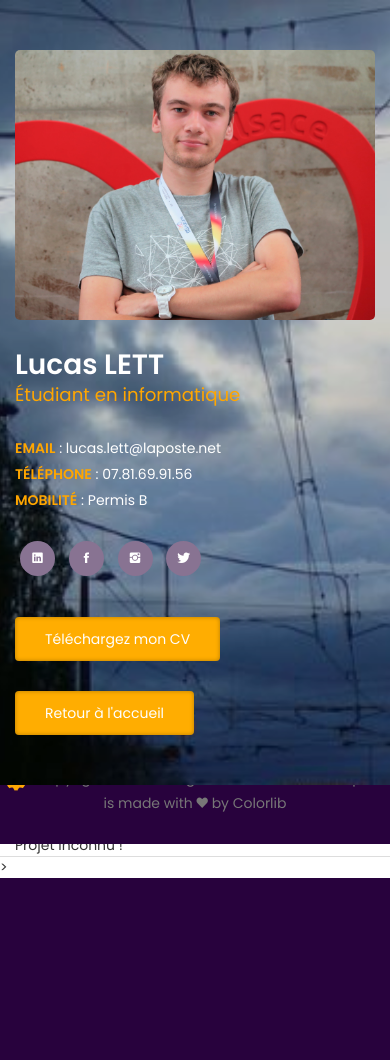
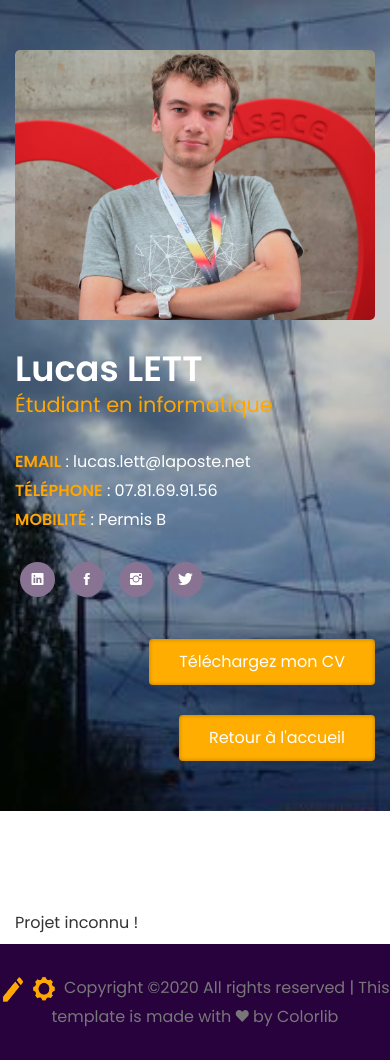
Before and after one commit to achencraft/lucas-lett.fr, a PHP site: page /projet.php?id= in a window 390 px wide. Before the commit the page ends 878 px from the top, so only its background shows below. Run offline with PHP 8.4, Linux system fonts and the light colour scheme; data that the repository does not hold is empty; a stand-in replaces the project's code that opens the database connection; some web fonts are replaced.

Commit message:
résolution bugs

```diff
--- a/CV.php
+++ b/CV.php
@@ -27,6 +27,8 @@
 
 </head>
 <body>
+
+<div id="wrap">
 
 	<section class="intro-section">
 		<div class="container" style="margin-top: 10%;">
@@ -109,7 +111,7 @@
 		</div><!-- container -->
 	</section><!-- about-section -->
 
-	<footer style=" bottom: 0px; position: fixed;  left: 0;  right: 0;" >
+	<footer style=" bottom: 0px; position: absolute;  left: 0;  right: 0;" >
 		<p class="copyright">
 		<a href="admin"><img style="height:30px; width:30px;" src="images/settings.png"></a>
 
@@ -138,5 +140,7 @@ Copyright &copy;<script>document.write(new Date().getFullYear());</script> All r
 
 	<script src="common-js/scripts.js"></script>
 
+
+</div>
 </body>
 </html>
--- a/admin/index.php
+++ b/admin/index.php
@@ -30,6 +30,8 @@ require "../bdd.php";
 
 </head>
 <body>
+
+<div id="wrap">
 
 	<section class="intro-section">
 		<div class="container" >
@@ -104,7 +106,7 @@ require "../bdd.php";
 
 
 
-	<footer style="    z-index: 1; bottom: 0px; position: fixed;  left: 0;  right: 0;" >
+	<footer style="    z-index: 1; bottom: 0px; position: absolute;  left: 0;  right: 0;" >
 		<p class="copyright">
 		<a href=""><img style="height:30px; width:30px;" src="../images/settings.png"></a>
 			<!-- Link back to Colorlib can't be removed. Template is licensed under CC BY 3.0. -->
@@ -132,5 +134,7 @@ Copyright &copy;<script>document.write(new Date().getFullYear());</script> All r
 
 	<script src="../common-js/scripts.js"></script>
 
+</div>
+
 </body>
 </html>
--- a/admin/new.php
+++ b/admin/new.php
@@ -30,6 +30,8 @@ require "../bdd.php";
 
 </head>
 <body>
+
+<div id="wrap">
 
 <section class="intro-section">
 		<div class="container" >
@@ -164,7 +166,7 @@ require "../bdd.php";
 
 
 
-	<footer style=" bottom: 0px; position: fixed;  left: 0;  right: 0;" >
+	<footer style=" bottom: 0px; position: absolute;  left: 0;  right: 0;" >
 		<p class="copyright">
 		<a href="index.php"><img style="height:30px; width:30px;" src="../images/settings.png"></a>
 
@@ -194,6 +196,7 @@ Copyright ©<script>document.write(new Date().getFullYear());</script> All right
 
 	<script src="../common-js/scripts.js"></script>
 
+    </div>
 </body>
 </html>
 
--- a/admin/save_edit.php
+++ b/admin/save_edit.php
@@ -21,7 +21,7 @@ $liens = htmlspecialchars($_POST['LIENS']);
     $req->bindValue(':i', $id, PDO::PARAM_INT);
     if($req->execute())
     {
-       header('Location: index.php');
+       header('Location: ../projet.php?id='.$id);
     }
     else{
         echo "Une erreur est survenue";
--- a/admin/save_new.php
+++ b/admin/save_new.php
@@ -22,7 +22,8 @@ $liens = htmlspecialchars($_POST['LIENS']);
         $last_id = $pdo->lastInsertId();
         $path = "../images/portfolio/$last_id";
         mkdir($path);
-        header('Location: index.php');
+        chown ( $path , "lucas-lett" ) ;
+        header('Location: ../projet.php?id='.$id);
     }
     else{
         echo "Une erreur est survenue";
--- a/index.php
+++ b/index.php
@@ -326,7 +326,7 @@ require "bdd.php";
 
 
 
-	<footer style="    z-index: 1; bottom: 0px; position: fixed;  left: 0;  right: 0;" >
+	<footer style="    z-index: 1; bottom: 0px; position: relative;  left: 0;  right: 0;" >
 		<p class="copyright">
 		<a href="admin"><img style="height:30px; width:30px;" src="images/settings.png"></a>
 			<!-- Link back to Colorlib can't be removed. Template is licensed under CC BY 3.0. -->
--- a/projet.php
+++ b/projet.php
@@ -24,12 +24,16 @@ require "bdd.php";
 
 	<link href="common-css/ionicons.css" rel="stylesheet">
 
+	<link href="style/responsive.css" rel="stylesheet">
+
 	<link href="style/styles.css" rel="stylesheet">
 
-	<link href="style/responsive.css" rel="stylesheet">
+
 
 </head>
 <body>
+
+<div id="wrap">
 
 <section class="intro-section">
 		<div class="container" >
@@ -145,8 +207,10 @@ else
 
 
 
-	<footer style=" bottom: 0px; position: fixed;  left: 0;  right: 0;" >
+	<footer style=" bottom: 0px; position: absolute;  left: 0;  right: 0;" >
 		<p class="copyright">
+		<a href="admin/edit.php?id=<?php echo $projet_id ?>"><img style="height:25px; width:25px;" src="images/edit.png"></a>
+
 		<a href="admin"><img style="height:30px; width:30px;" src="images/settings.png"></a>
 
 			<!-- Link back to Colorlib can't be removed. Template is licensed under CC BY 3.0. -->
@@ -208,40 +274,80 @@ function projet_existe($id)
 
 <script>
 
-var slideCount = $('#slider ul li').length;
-	var slideWidth = $('#slider ul li').width();
-	var slideHeight = $('#slider ul li').height();
+    var slideCount = $('#slider_maxi ul li').length;
+	var slideWidth = $('#slider_maxi ul li').width();
+	var slideHeight = $('#slider_maxi ul li').height();
 	var sliderUlWidth = slideCount * slideWidth;
 
-	$('#slider').css({ width: slideWidth, height: slideHeight });
+	$('#slider_maxi').css({ width: slideWidth, height: slideHeight });
 
-	$('#slider ul').css({ width: sliderUlWidth, marginLeft: - slideWidth });
+	$('#slider_maxi ul').css({ width: sliderUlWidth, marginLeft: - slideWidth });
 
-    $('#slider ul li:last-child').prependTo('#slider ul');
+    $('#slider_maxi ul li:last-child').prependTo('#slider_maxi ul');
 
     function moveLeft() {
-        $('#slider ul').animate({
+        $('#slider_maxi ul').animate({
             left: + slideWidth
         }, 200, function () {
-            $('#slider ul li:last-child').prependTo('#slider ul');
-            $('#slider ul').css('left', '');
+            $('#slider_maxi ul li:last-child').prependTo('#slider_maxi ul');
+            $('#slider_maxi ul').css('left', '');
         });
     };
 
     function moveRight() {
-        $('#slider ul').animate({
+        $('#slider_maxi ul').animate({
             left: - slideWidth
         }, 200, function () {
-            $('#slider ul li:first-child').appendTo('#slider ul');
-            $('#slider ul').css('left', '');
+            $('#slider_maxi ul li:first-child').appendTo('#slider_maxi ul');
+            $('#slider_maxi ul').css('left', '');
         });
     };
 
     $('a.control_prev').click(function () {
         moveLeft();
+		moveLeft2();
     });
 
     $('a.control_next').click(function () {
         moveRight();
+		moveRight2();
     });
+
+	var slideCount2 = $('#slider_mini ul li').length;
+	var slideWidth2 = $('#slider_mini ul li').width();
+	var slideHeight2 = $('#slider_mini ul li').height();
+	var sliderUlWidth2 = slideCount2 * slideWidth2;
+
+	$('#slider_mini').css({ width: slideWidth2, height: slideHeight2 });
+
+	$('#slider_mini ul').css({ width: sliderUlWidth2, marginLeft: - slideWidth2 });
+
+    $('#slider_mini ul li:last-child').prependTo('#slider_mini ul');
+
+    function moveLeft2() {
+        $('#slider_mini ul').animate({
+            left: + slideWidth2
+        }, 200, function () {
+            $('#slider_mini ul li:last-child').prependTo('#slider_mini ul');
+            $('#slider_mini ul').css('left', '');
+        });
+    };
+
+    function moveRight2() {
+        $('#slider_mini ul').animate({
+            left: - slideWidth2
+        }, 200, function () {
+            $('#slider_mini ul li:first-child').appendTo('#slider_mini ul');
+            $('#slider_mini ul').css('left', '');
+        });
+    };
+
+	function show(src)
+	{
+		$('#imagepreview').attr('src', src); // here asign the image to the modal when the user click the enlarge link
+   		$('#imagemodal').modal('show'); // imagemodal is the id attribute assigned to the bootstrap modal, then i use the show function
+
+	}
+
+
 </script>
--- a/style/styles.css
+++ b/style/styles.css
@@ -36,7 +36,7 @@ html{ font-size: 100%; height: 100%; overflow-x: hidden; margin: 0px;  padding:
 
 body{ font-size: 16px; font-family: 'Poppins', serif; width: 100%; height: 100%; margin: 0; font-weight: 400;
 	-webkit-font-smoothing: antialiased; -moz-osx-font-smoothing: grayscale; word-wrap: break-word;
-	color: #333; }
+	color: #333; position:relative; }
 
 h1, h2, h3, h4, h5, h6, p, a, ul, span, li, img, inpot, button{ margin: 0; padding: 0; }
 
@@ -82,7 +82,7 @@ b.max-bold{ font-weight: 700; }
 2. COMMONS FOR PAGE DESIGN
 --------------------------------- */
 
-.section{ padding: 100px 0 50px; border-bottom: 1px solid #ddd; }
+.section{ padding: 100px 0 50px; border-bottom: 1px solid #ddd; padding-bottom: 100px; }
 
 .section .heading{ margin-bottom: 60px; }
 
@@ -227,17 +227,39 @@ b.max-bold{ font-weight: 700; }
 
 
 
+@media (max-width: 1410px)
+{
+	#slider_maxi
+	{
+		display: none;
+	}
 
 
+	#projet_pres
+	{
+		flex: 0 0 100%;
+		max-width: 100%;
+	}
+}
 
-#slider {
+@media (min-width: 1410px)
+{
+	#slider_mini
+	{
+		display: none;
+	}
+
+}
+
+
+.slider {
 	position: relative;
 	overflow: hidden;
-	margin: 20px auto 0 auto;
+	margin: 0 auto 0 auto;
 	border-radius: 4px;
   }
 
-  #slider ul {
+  .slider ul {
 	position: relative;
 	margin: 0;
 	padding: 0;
@@ -315,4 +358,47 @@ b.max-bold{ font-weight: 700; }
 .legende a
 {
 	color:#333333;
+
 }
+
+a:not([href]):not([tabindex]) {
+	color: #fff;
+  }
+
+
+.liens a
+{
+	color: #FFA804;
+}
+
+.liens a:hover
+{
+	color: rgb(180, 119, 4);
+}
+
+
+@media (min-width: 576px)
+{
+.modal-dialog {
+    max-width: 70%;
+    margin: 30px auto;
+}
+}
+
+.modal-body
+{
+	text-align:center;
+}
+
+#wrap{
+	min-height:100%;
+	position: relative;
+  }
+
+
+@media only screen and (max-width: 767px)
+{
+.section {
+	padding-bottom: 100px;
+}
+}
```
Also changed, not shown: other parts of projet.php (+72 -12 lines), other parts of style/styles.css (+23 -2 lines), admin/edit.php (+5 -3 lines), images/edit.png (added).
